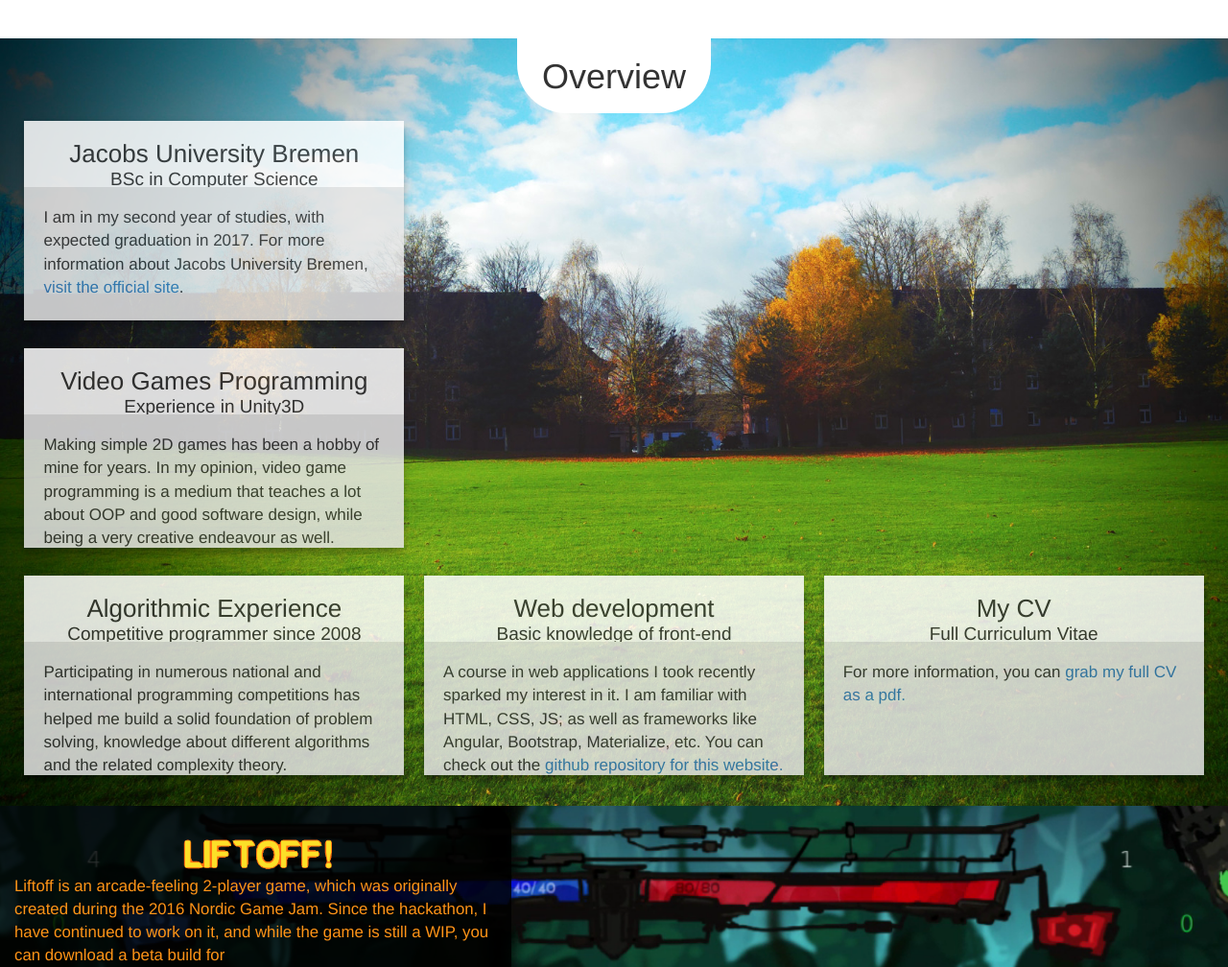
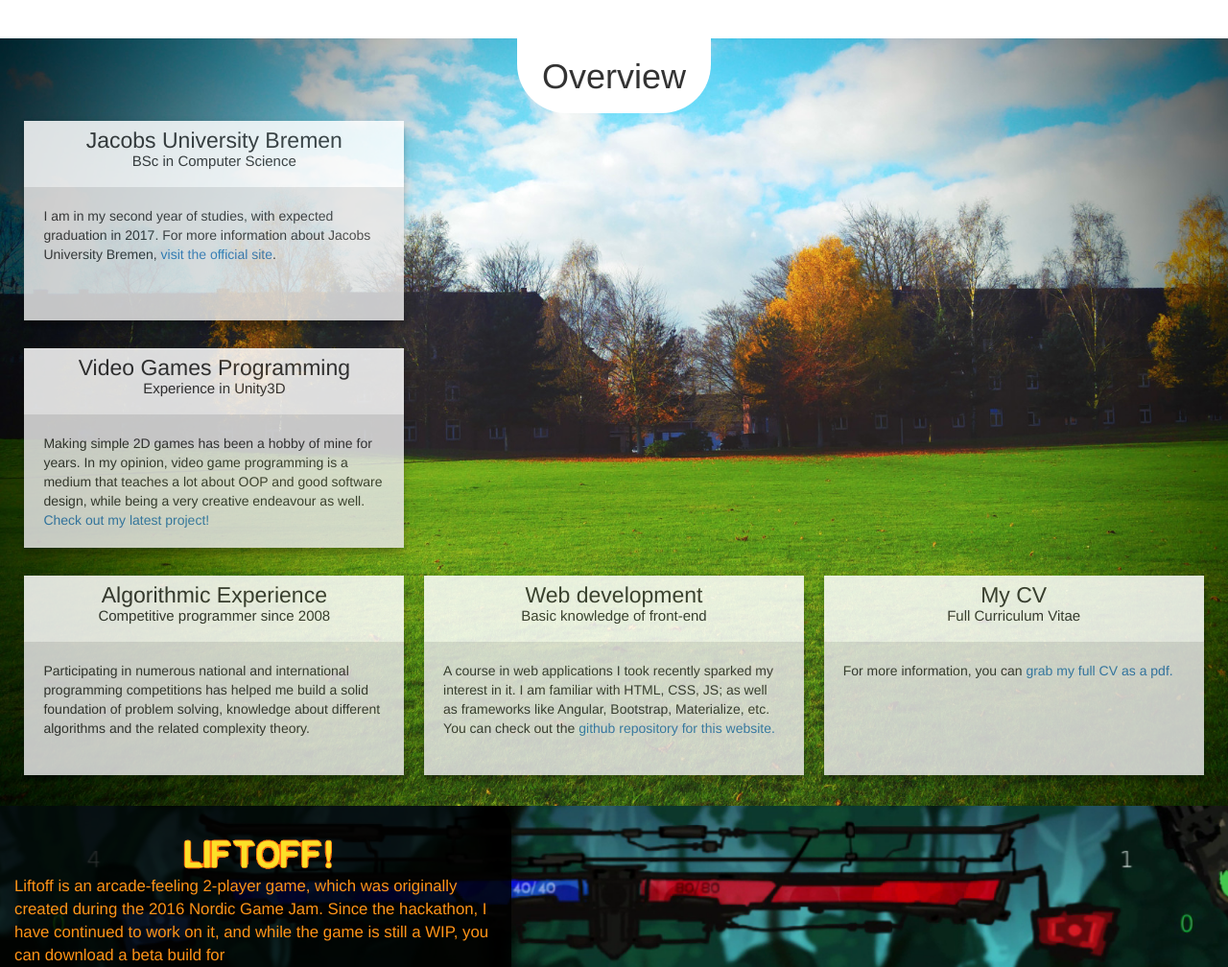
Before and after one commit to si3792/simoiliev-site, a website: page index.html in a window 1280 px wide. Shown: the part 760-1768 px from the top of the page at 96% size. Drawn offline with Linux system fonts and the light colour scheme.

Commit message:
Improved media queries

```diff
--- a/css/custom.css
+++ b/css/custom.css
@@ -137,6 +137,27 @@ html, body {
   font-size: 26px;
 }
 
+
+/* screen-1366-1280 */
+@media only screen and (max-width: 1400px) and (min-width:1200px) {
+        .overview-card-content{ font-size:14px;}
+
+        .overview-card-title h3 {
+          font-size: 23px;
+          margin-top: 0.35em;
+        }
+
+        .overview-card-title h4 {
+          font-size: 15px;
+          margin-top: -.6em;
+        }
+
+        .overview-card-content {
+          font-size: 14px;
+        }
+
+     }
+
 /* screen-md */
 @media only screen and (max-width: 1200px) {
         .overview-card-content{ font-size:14px;}
```
